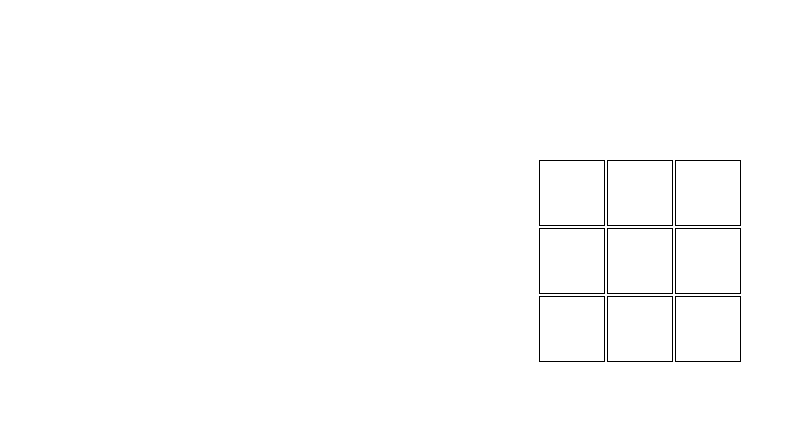
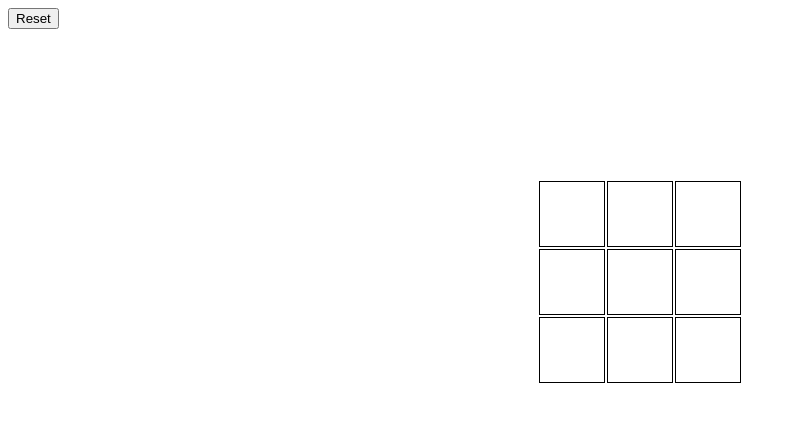
Before and after one commit to dyyllaann/tictactoe, a plain HTML site: page index.html in a window 1280 px wide. Shown: the whole page, without its empty margins (0-796 px from the left). Drawn offline with Linux system fonts and the light colour scheme.

Commit message:
Add #controls div; Add reset() button to #controls div;

```diff
--- a/index.html
+++ b/index.html
@@ -43,6 +43,9 @@
         </style>
     </head>
     <body>
+        <div id="controls">
+            <button onclick="reset()">Reset</button>
+        </div>
         <table id="gameboard">
             <tr id="row-1" class="row">
                 <th id="0-0" class="square" onclick="getUserInput(this)"></th>
```
